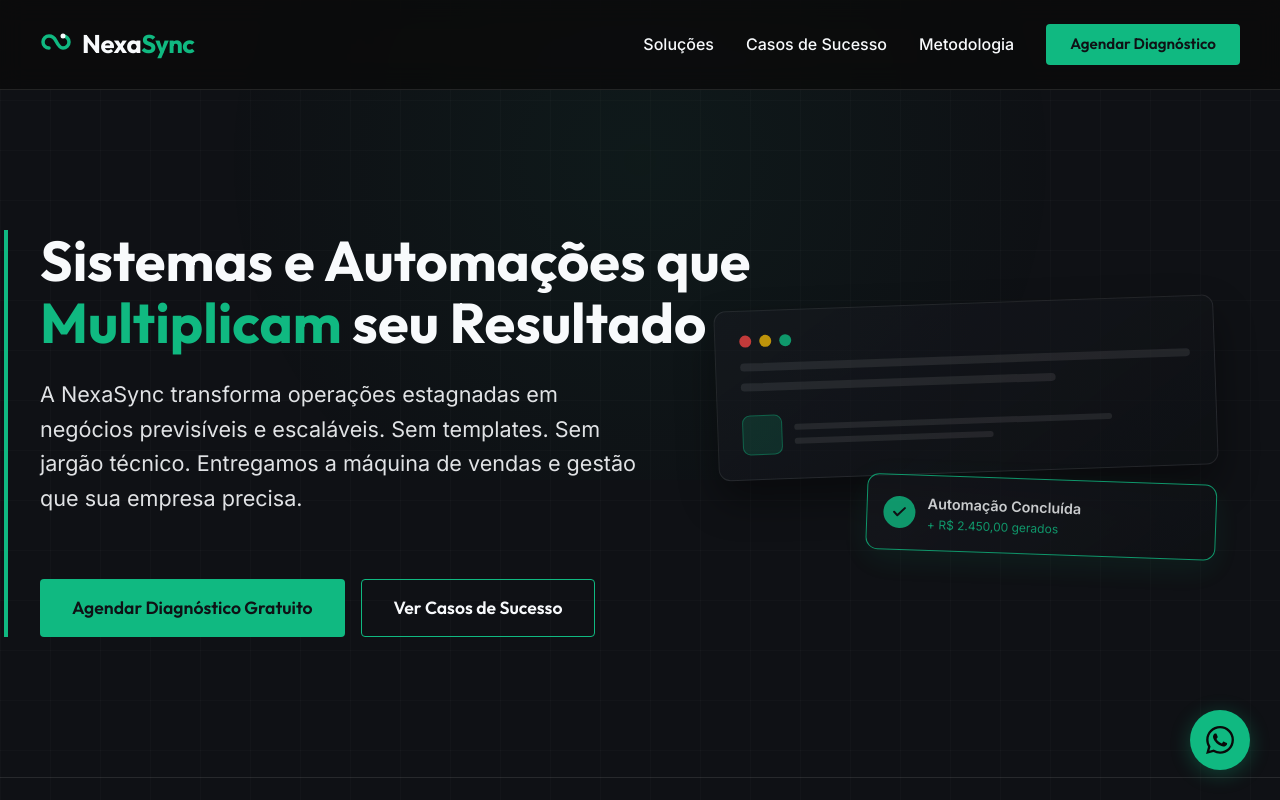
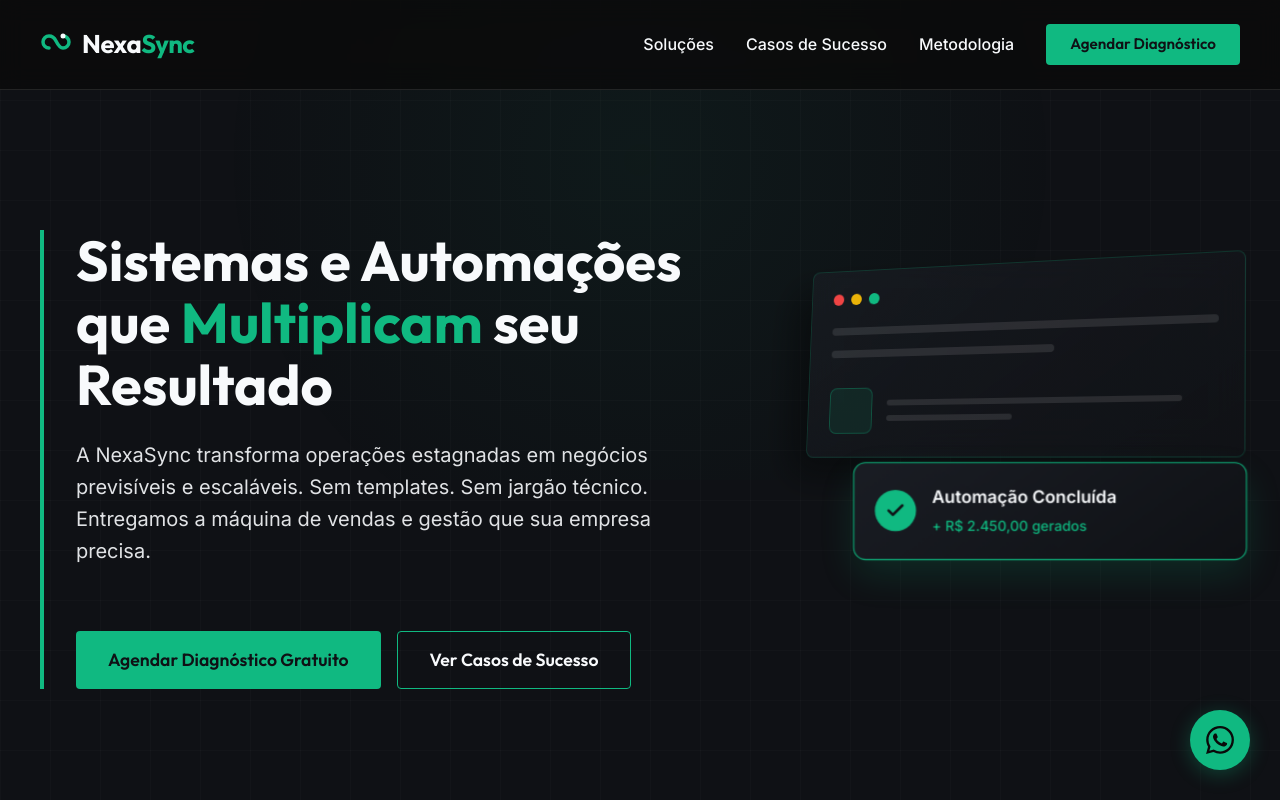
Before and after one commit to Luciano-Ventura/NexaSync, a React (Vite) app: page / in a window 1280 px wide. Shown: the top 800 px of the page. Built offline with nearby package versions, Linux system fonts and the light colour scheme.

Commit message:
fix: refatoracao hero component para layout css grid em duas colunas evitando sobreposicao

```diff
--- a/src/components/Hero.jsx
+++ b/src/components/Hero.jsx
@@ -1,27 +1,31 @@
 import React from 'react';
+import './Hero.css'; // Mantenha se houver
 
 const Hero = () => {
   return (
-    <section style={{
-      minHeight: '80vh',
+    <section id="home" className="hero-section" style={{
+      minHeight: '100vh',
       display: 'flex',
-      flexDirection: 'column',
-      justifyContent: 'center',
-      alignItems: 'flex-start',
-      position: 'relative'
+      alignItems: 'center',
+      justifyContent: 'space-between',
+      gap: '40px',
+      position: 'relative',
+      paddingTop: '80px', // Compensar a navbar
+      overflow: 'hidden' // Evitar barra de rolagem por causa das rotações
     }}>
-      <div className="hero-container" style={{
-        maxWidth: '800px',
+      {/* Conteúdo de Texto */}
+      <div className="hero-content" style={{
+        flex: '1.2',
+        maxWidth: '700px',
         borderLeft: '4px solid var(--emerald)',
         paddingLeft: '32px',
-        marginLeft: '-36px', // offset the border visually
         position: 'relative',
         zIndex: 2
       }}>
         <h1 className="section-title" style={{ marginBottom: '24px' }}>
           Sistemas e Automações que <span className="text-emerald">Multiplicam</span> seu Resultado
         </h1>
-        <p className="section-subtitle" style={{ fontSize: '1.35rem', color: 'var(--off-white)', opacity: 0.9 }}>
+        <p className="section-subtitle" style={{ fontSize: '1.25rem', color: 'var(--off-white)', opacity: 0.9 }}>
           A NexaSync transforma operações estagnadas em negócios previsíveis e escaláveis.
           Sem templates. Sem jargão técnico. Entregamos a máquina de vendas e gestão que sua empresa precisa.
         </p>
@@ -35,64 +39,63 @@ const Hero = () => {
         </div>
       </div>
 
-      {/* Visual representation on the right side */}
-      <div className="hide-on-mobile" style={{
-        position: 'absolute',
-        right: '5%',
-        top: '50%',
-        transform: 'translateY(-50%)',
-        width: '40%',
-        maxWidth: '500px',
+      {/* Representação Visual - Dashboard Mockup */}
+      <div className="hero-visual hide-on-mobile" style={{
+        flex: '0.8',
         display: 'flex',
         flexDirection: 'column',
-        gap: '16px',
-        zIndex: -1,
-        opacity: 0.8
+        gap: '24px',
+        position: 'relative',
+        zIndex: 1,
+        maxWidth: '450px',
+        perspective: '1000px'
       }}>
-        <div style={{
-          background: 'linear-gradient(145deg, var(--glass-bg) 0%, rgba(15, 17, 21, 0.8) 100%)',
-          border: '1px solid var(--glass-border)',
-          borderRadius: '12px',
+        {/* Mockup Principal */}
+        <div className="premium-card" style={{
           padding: '24px',
-          boxShadow: '0 20px 40px rgba(0,0,0,0.5)',
-          transform: 'rotate(-2deg)',
+          transform: 'rotateY(-15deg) rotateX(5deg)',
+          transformStyle: 'preserve-3d',
+          boxShadow: '-20px 20px 40px rgba(0,0,0,0.4)',
+          border: '1px solid rgba(16, 185, 129, 0.2)'
         }}>
-          <div style={{ display: 'flex', gap: '8px', marginBottom: '16px' }}>
+          <div style={{ display: 'flex', gap: '8px', marginBottom: '24px' }}>
             <div style={{ width: '12px', height: '12px', borderRadius: '50%', background: '#ef4444' }}></div>
             <div style={{ width: '12px', height: '12px', borderRadius: '50%', background: '#eab308' }}></div>
             <div style={{ width: '12px', height: '12px', borderRadius: '50%', background: 'var(--emerald)' }}></div>
           </div>
-          <div style={{ width: '100%', height: '8px', background: 'var(--glass-border)', borderRadius: '4px', marginBottom: '12px' }}></div>
-          <div style={{ width: '70%', height: '8px', background: 'var(--glass-border)', borderRadius: '4px', marginBottom: '24px' }}></div>
+          <div style={{ width: '100%', height: '8px', background: 'var(--glass-border)', borderRadius: '4px', marginBottom: '16px' }}></div>
+          <div style={{ width: '60%', height: '8px', background: 'var(--glass-border)', borderRadius: '4px', marginBottom: '32px' }}></div>
 
-          <div style={{ display: 'flex', gap: '12px' }}>
-            <div style={{ width: '40px', height: '40px', borderRadius: '8px', background: 'rgba(16, 185, 129, 0.2)', border: '1px solid rgba(16, 185, 129, 0.5)' }}></div>
-            <div style={{ flex: 1, display: 'flex', flexDirection: 'column', gap: '8px', justifyContent: 'center' }}>
-              <div style={{ width: '80%', height: '6px', background: 'var(--glass-border)', borderRadius: '3px' }}></div>
-              <div style={{ width: '50%', height: '6px', background: 'var(--glass-border)', borderRadius: '3px' }}></div>
+          <div style={{ display: 'flex', gap: '16px', alignItems: 'center' }}>
+            <div style={{ width: '48px', height: '48px', borderRadius: '8px', background: 'rgba(16, 185, 129, 0.1)', border: '1px solid rgba(16, 185, 129, 0.3)' }}></div>
+            <div style={{ flex: 1, display: 'flex', flexDirection: 'column', gap: '10px' }}>
+              <div style={{ width: '90%', height: '6px', background: 'var(--glass-border)', borderRadius: '3px' }}></div>
+              <div style={{ width: '40%', height: '6px', background: 'var(--glass-border)', borderRadius: '3px' }}></div>
             </div>
           </div>
         </div>
 
+        {/* Mockup Secundário (Alerta de Sucesso) */}
         <div style={{
-          background: 'linear-gradient(145deg, var(--glass-bg) 0%, rgba(15, 17, 21, 0.8) 100%)',
+          background: 'linear-gradient(145deg, var(--deep-gray) 0%, var(--obsidian) 100%)',
           border: '1px solid var(--emerald)',
           borderRadius: '12px',
-          padding: '16px',
-          width: '70%',
+          padding: '20px',
+          width: '85%',
           alignSelf: 'flex-end',
-          boxShadow: '0 10px 30px rgba(16, 185, 129, 0.1)',
-          transform: 'rotate(2deg) translateY(-10px)',
+          boxShadow: '0 15px 35px rgba(16, 185, 129, 0.15)',
+          transform: 'translateZ(30px) translateY(-20px)',
           display: 'flex',
           alignItems: 'center',
-          gap: '12px'
+          gap: '16px',
+          backdropFilter: 'blur(12px)'
         }}>
-          <div style={{ width: '32px', height: '32px', borderRadius: '50%', background: 'var(--emerald)', display: 'flex', alignItems: 'center', justifyContent: 'center' }}>
-            <svg width="16" height="16" viewBox="0 0 24 24" fill="none" stroke="#0f1115" strokeWidth="3" strokeLinecap="round" strokeLinejoin="round"><polyline points="20 6 9 17 4 12"></polyline></svg>
+          <div style={{ width: '40px', height: '40px', borderRadius: '50%', background: 'var(--emerald)', display: 'flex', alignItems: 'center', justifyContent: 'center', flexShrink: 0 }}>
+            <svg width="20" height="20" viewBox="0 0 24 24" fill="none" stroke="#0f1115" strokeWidth="3" strokeLinecap="round" strokeLinejoin="round"><polyline points="20 6 9 17 4 12"></polyline></svg>
           </div>
           <div>
-            <div style={{ fontSize: '0.9rem', color: 'var(--off-white)', fontWeight: '600' }}>Automação Concluída</div>
-            <div style={{ fontSize: '0.75rem', color: 'var(--emerald)' }}>+ R$ 2.450,00 gerados</div>
+            <div style={{ fontSize: '1.05rem', color: 'var(--off-white)', fontWeight: '600', marginBottom: '4px' }}>Automação Concluída</div>
+            <div style={{ fontSize: '0.85rem', color: 'var(--emerald)', fontWeight: '500' }}>+ R$ 2.450,00 gerados</div>
           </div>
         </div>
       </div>
--- a/src/index.css
+++ b/src/index.css
@@ -176,10 +176,16 @@ section {
     align-items: flex-start !important;
   }
 
-  .hero-container {
-    margin-left: 0 !important;
-    padding-left: 16px !important;
-    border-left: 2px solid var(--emerald) !important;
+  .hero-section {
+    flex-direction: column !important;
+    justify-content: center !important;
+    padding-top: 120px !important;
+    gap: 20px !important;
+  }
+
+  .hero-content {
+    max-width: 100% !important;
+    padding-left: 20px !important;
   }
 
   .hero-buttons {
```
